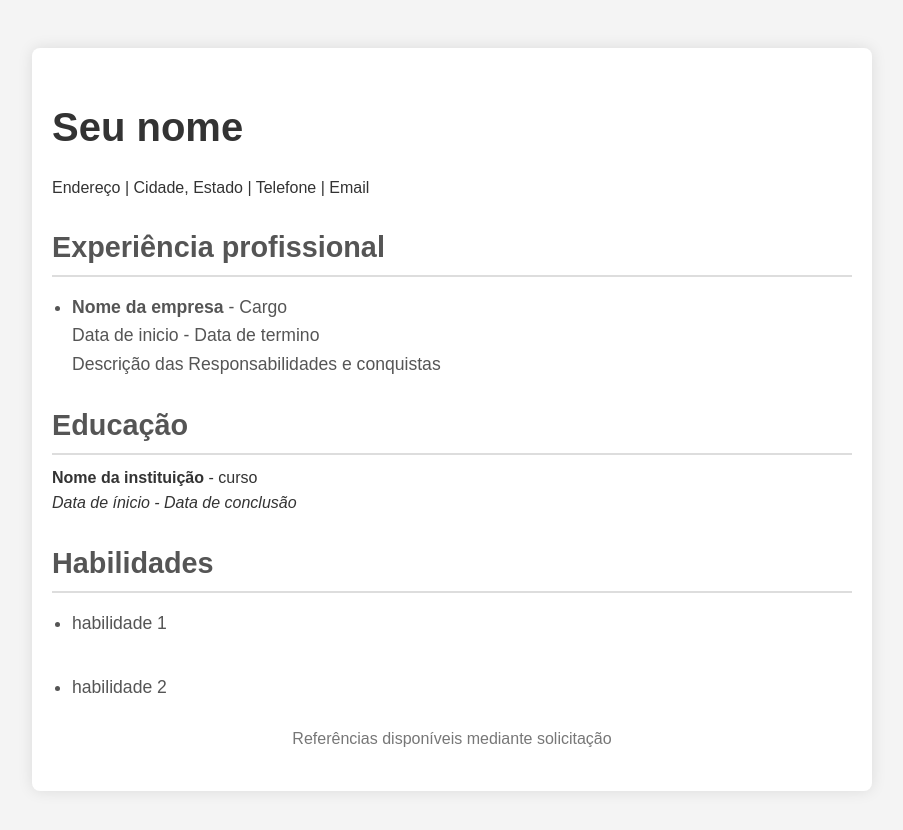
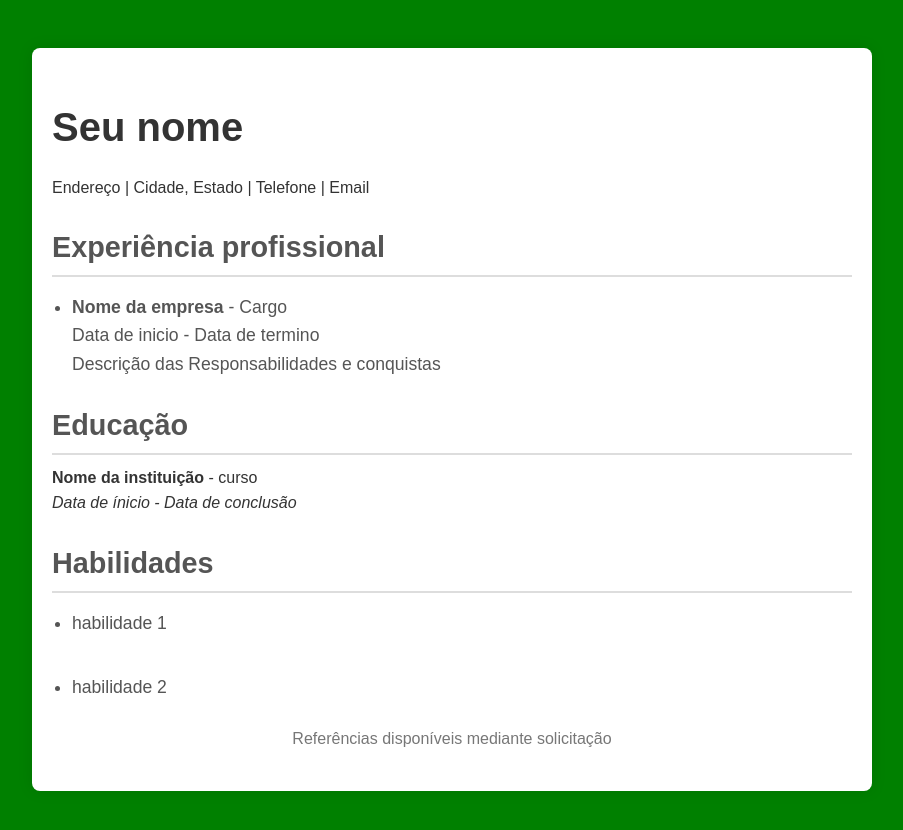
Before and after one commit to CapnArrys/curso-fullstack-desafios, a plain HTML site: page workspace/index.html in a window 1280 px wide. Shown: the whole page, without its empty margins (188-1091 px from the left). Drawn offline with Linux system fonts and the light colour scheme.

Commit message:
Desafio cv

```diff
--- a/workspace/css/styles.css
+++ b/workspace/css/styles.css
@@ -1,7 +1,7 @@
 body {
     font-family: 'Arial', sans-serif;
     line-height: 1.6;
-    background-color: #f4f4f4;
+    background-color: green;
     color: #333;
     padding: 20px;
 }
```
